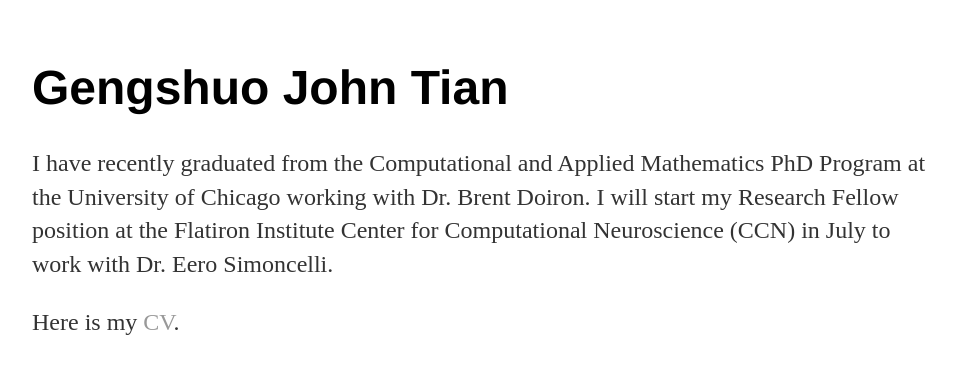
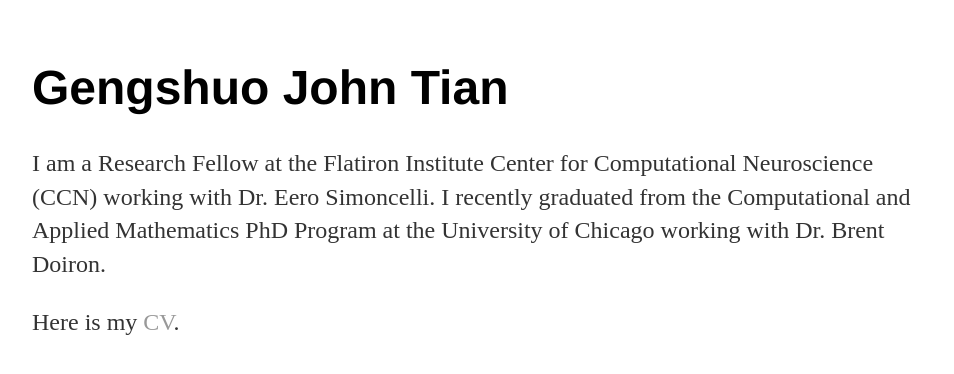
Before and after one commit to gengshuotian/gengshuotian.github.io, a Jekyll site: the page built from index.html, in a window 1280 px wide. Shown: the top 374 px of the page, without its empty margins (160-1114 px from the left). Built offline with Jekyll 4.4.1, drawn with Linux system fonts in a browser that asks for light colours.

Commit message:
Update index.html

```diff
--- a/index.html
+++ b/index.html
@@ -4,7 +4,8 @@
 ---
 <div class="blurb">
 	<h1>Gengshuo John Tian</h1>
-	<p>I have recently graduated from the Computational and Applied Mathematics PhD Program at the University of Chicago working with Dr. Brent Doiron.
-		I will start my Research Fellow position at the Flatiron Institute Center for Computational Neuroscience (CCN) in July to work with Dr. Eero Simoncelli. </p>
+	<p>I am a Research Fellow at the Flatiron Institute Center for Computational Neuroscience (CCN) working with Dr. Eero Simoncelli.
+		I recently graduated from the Computational and Applied Mathematics PhD Program at the University of Chicago working with Dr. Brent Doiron.
+		</p>
 	<p>Here is my <a href="https://gengshuotian.github.io/CV.pdf">CV</a>.</p>
 </div><!-- /.blurb -->
```
